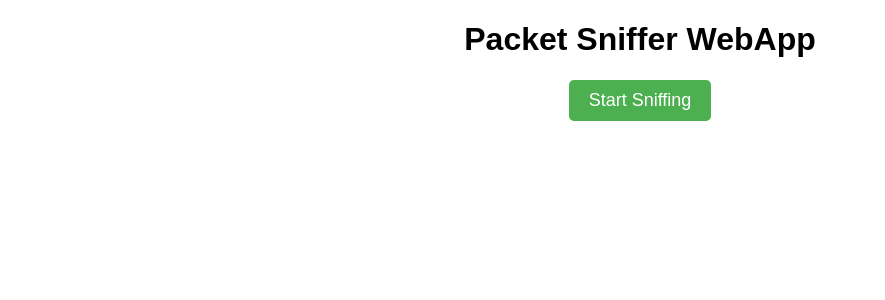
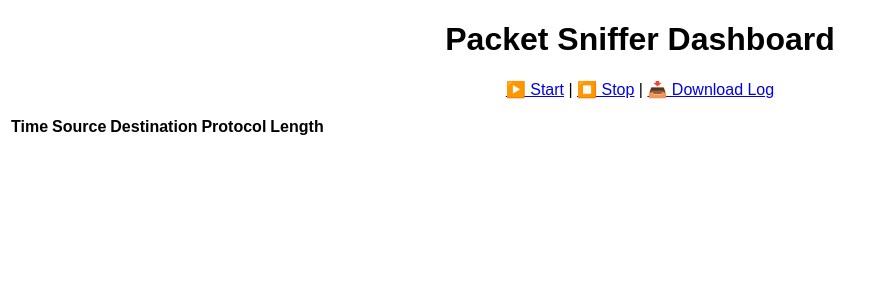
Before and after one commit to MateuszMiszczynski/Python_projects, a Flask app: page / in a window 1280 px wide. Shown: the top 300 px of the page, without its empty margins (0-885 px from the left). Run offline with Flask 3, Linux system fonts and the light colour scheme; lists and menus that the app fills with data are empty; parts of the project's set-up code (start-up, migrations or seed data) failed here and were passed over.

Commit message:
Finally working

```diff
--- a/packet-sniffer-webapp/app.py
+++ b/packet-sniffer-webapp/app.py
@@ -1,16 +1,27 @@
-from flask import Flask, render_template
-from sniffing.sniffer import start_sniffing
+from flask import Flask, render_template, jsonify, redirect, url_for
+from sniffing import sniffer
 
 app = Flask(__name__)
 
 @app.route('/')
 def index():
-    return render_template('index.html')
+    packets = sniffer.get_recent_packets()
+    return render_template('index.html', packets=packets)
 
-@app.route('/start-sniffing')
-def start_sniffing_route():
-    start_sniffing()
-    return "Sniffing started!"
+
+@app.route('/start')
+def start():
+    sniffer.start_sniffing()
+    return redirect(url_for("index"))
+
+@app.route('/stop')
+def stop():
+    sniffer.stop_sniffing()
+    return redirect(url_for("index"))
+@app.route('/packets')
+def packets():
+    data = sniffer.get_recent_packets()
+    return jsonify(data)
 
 if __name__ == '__main__':
     app.run(debug=True)
--- a/packet-sniffer-webapp/sniffing/sniffer.py
+++ b/packet-sniffer-webapp/sniffing/sniffer.py
@@ -1,12 +1,85 @@
-from scapy.all import sniff
+from scapy.all import sniff, IP, TCP, UDP, DNS, DNSQR, Raw, ICMP
+import threading
 import json
-from datetime import datetime
+from datetime import time
+import time
 
-def save_packet(packet):
-    log_entry = {
-        "timestamp" : str(datetime.now()),
-        "packet_summary" : str(packet.summary()),
-        "raw_data" : str(packet)
+
+
+sniffing = False
+packet_buffer = []
+max_buffer_size = 10
+log_file = "logs/packet_log.json"
+
+
+def deteckt_packet_type(packet): # Funkcja służy do wyciągania z pakietów informacji o protokole
+    print("detect packter XXXXXXXXX")
+    if packet.haslayer(DNS): # "packet" to obiekt pochodzący z bilbioteki scapy i reprezentuje pakiet
+        return "DNS" # a funkcja .haslayer("xxx") sprawdza czy protokół "xxx"  jest w pakiecie co mowi nam o warstwie danego protokołu (np UDP TCP - warstwa transportowa)
+    elif packet.haslayer(ICMP): # warstwa
+        return "ICMP"
+    elif packet.haslayer(TCP):
+        payload = bytes(packet[TCP].payload) # Jeżeli w pakiecie jest protokół TCP to bierzemy jego payload funkcją .payload i go przeszukujemy
+        if b"HTTP" in payload or b"Host:" in payload: # b"xxx" to ciąg bajtów (a nie zwykły tekst). Szukamy po bajtach czy:
+            # b"HTTP" – typowe dla odpowiedzi HTTP
+            # b"Host:" – występuje w nagłówkach HTTP (w żądaniu GET)
+            # Jeśli znajdziemy HTTP, to mówimy: to HTTP, nie zwykły TCP
+            return "HTTP"
+        return "TCP" # Jeśli nie ma HTTP, ale jest TCP – zwracamy "TCP"
+    elif packet.haslayer("UDP"):
+        return "UDP"
+    return "OTHER"
+
+
+def packet_callabck(packet): # Za każdym razem gdy scappy.sniff() przechwyci pakiet to automatycznie wywołuje sie ta funkcja
+    global packet_buffer # Zmienna globalna przechowująca ostatnie pakiety
+
+    pkt_type = deteckt_packet_type(packet) # pod tą zmienną jest string np. "ICMP" , "TCP", "OTHER" - wczesniej omówiona funkcja
+    pkt_summary = { #  Tworzymy słownik pkt_summary — czyli streszczenie pakietu
+        "timestamp" : time.strftime("%Y-%m-%d %H:%M:%S"), # time.strftime to aktualny czas i godzina
+        "src" : packet[IP].src if IP in packet else "N/A", # src źródłowy
+        "dst" : packet[IP].dst if IP in packet else "N/A", # dst to adres docelowy
+        "proto" : pkt_type, # protokół
+        "length" : len(packet) # długosc
     }
 
-    log_filename = f"logs/log_{datatime.now().strftime('%Y-%m-%d')}.json"
+
+    # Bufor pakietow dla GUI
+    packet_buffer.append(pkt_summary)
+    if len(packet_buffer) > max_buffer_size:
+        packet_buffer.pop(0)
+    # Jeśli bufor jest za duży (np. >10 wpisów), to usuwamy najstarszy pakiet (pop(0)) — z przodu bufora
+    # Czyli bufor trzyma tylko ostatnie pakiety
+
+
+    # Zapis do logu JSON
+    print("Zapisuję pakiet do pliku... XXXXXXXXXXXXXXX")
+    with open(log_file, "a") as f: # Otwieramy plik log_file i dopisujemy na końcu ("a" czyli append)
+        f.write(json.dumps(pkt_summary) + "\n") # Zamieniamy słownik pkt_summary na JSON (tekst), dopisujemy go do pliku jako osobną linię
+
+
+def sniff_packets(): # Główna funkcja sniffująca pakiety
+    global sniffing # Globalna zmienna
+    sniffing = True # Flaga
+    sniff(
+        prn=packet_callabck, # dla każdego pakietu wywoła funkcję packet_callabck(packet)
+        store = False, # store=False: nie przechowuj pakietów wewnętrznie (oszczędza RAM)
+        stop_filter = lambda x : not sniffing # sniffer zatrzyma się kiedy sniffing == False
+        )
+
+def start_sniffing(): # Uruchamia sniffowanie w osobnym wątku (żeby nie blokować głównego programu / GUI)
+    t = threading.Thread(
+                        target=sniff_packets, # Tworzy nowy wątek (Thread) z funkcją sniff_packets() jako cel
+                         daemon=True # daemon=True: wątek automatycznie się kończy, gdy zamkniemy aplikację
+                         )
+    t.start()
+    print("Start XXXXXXXXXXXXXXXXXXX")
+
+def stop_sniffing():
+    global sniffing
+    sniffing = False # Flaga
+    print("Stop XXXXXXXXXXXXXXXxxxx")
+
+def get_recent_packets(): # Zwraca listę ostatnich pakietów (dla przeglądarki / GUI)
+    return list(packet_buffer) # packet_buffer to globalna lista z podsumowaniami pakietów
+    print("get recent  XXXXXXXXXXXXXXXXXXXXXx")
--- a/packet-sniffer-webapp/templates/index.html
+++ b/packet-sniffer-webapp/templates/index.html
@@ -1,13 +1,35 @@
 <!DOCTYPE html>
-<html lang = 'en''>
+<html lang = 'en'>
 <head>
     <meta charset="UTF-8">
+    <meta http-equiv="refresh" content="5">
     <meta name="viewport" content="width=device-width, initial-scale=1.0">
     <title> My Packet Sniffer</title>
     <link rel="stylesheet" href="{{ url_for('static', filename='styles.css') }}">
 </head>
 <body>
-    <h1>Packet Sniffer WebApp</h1>
-    <button onclick="window.location.href='/start-sniffing'">Start Sniffing</button>
-</body>
-</html>
+    <h1>Packet Sniffer Dashboard</h1>
+    <p>
+      <a href="/start">▶️ Start</a> |
+      <a href="/stop">⏹️ Stop</a> |
+      <a href="/packet_log.json" download>📥 Download Log</a>
+    </p>
+
+    <table>
+      <thead>
+        <tr><th>Time</th><th>Source</th><th>Destination</th><th>Protocol</th><th>Length</th></tr>
+      </thead>
+      <tbody>
+        {% for pkt in packets %}
+        <tr>
+          <td>{{ pkt.timestamp }}</td>
+          <td>{{ pkt.src }}</td>
+          <td>{{ pkt.dst }}</td>
+          <td>{{ pkt.proto }}</td>
+          <td>{{ pkt.length }}</td>
+        </tr>
+        {% endfor %}
+      </tbody>
+    </table>
+  </body>
+  </html>
```
Also changed, not shown: 1 other file.
